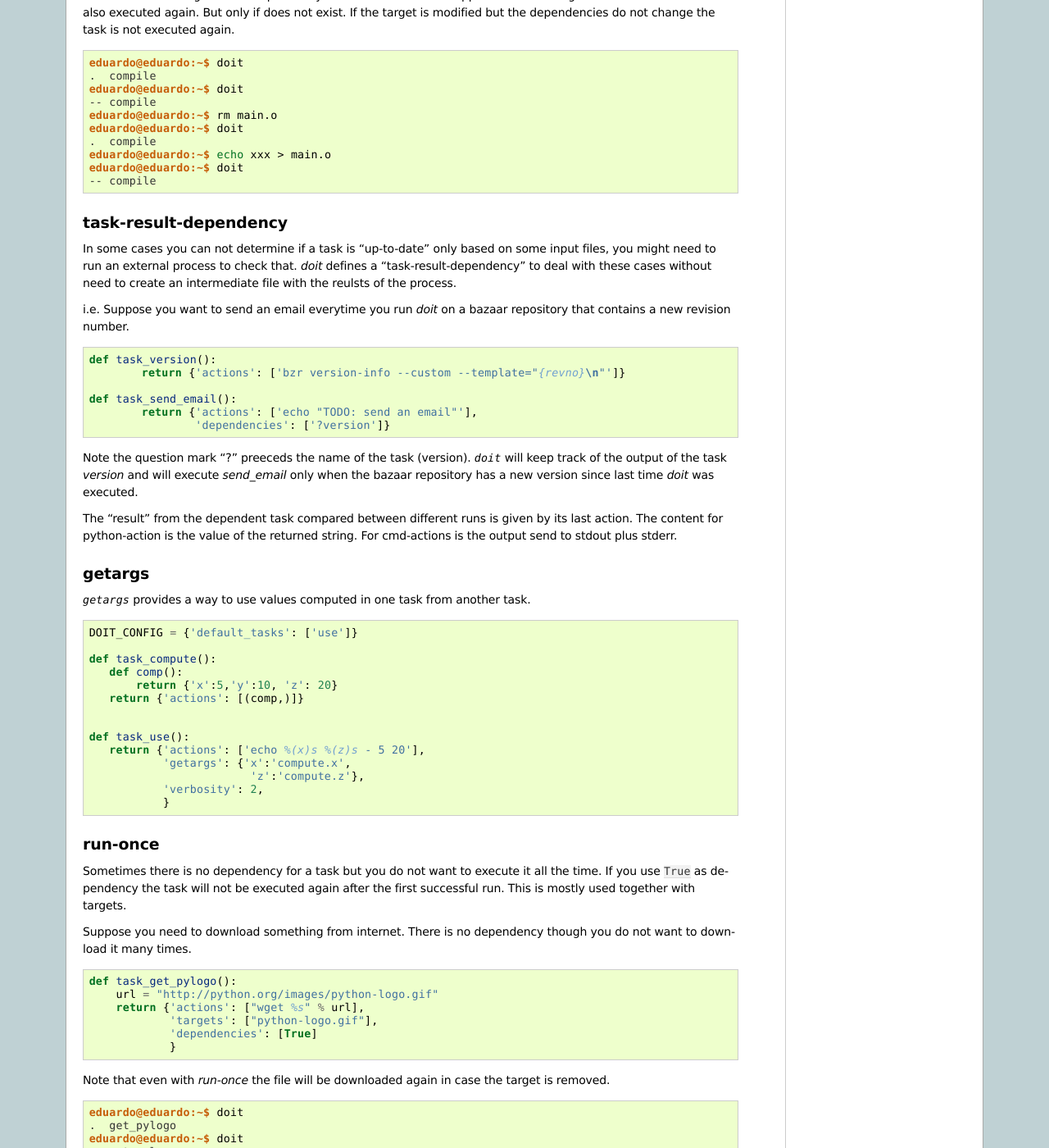
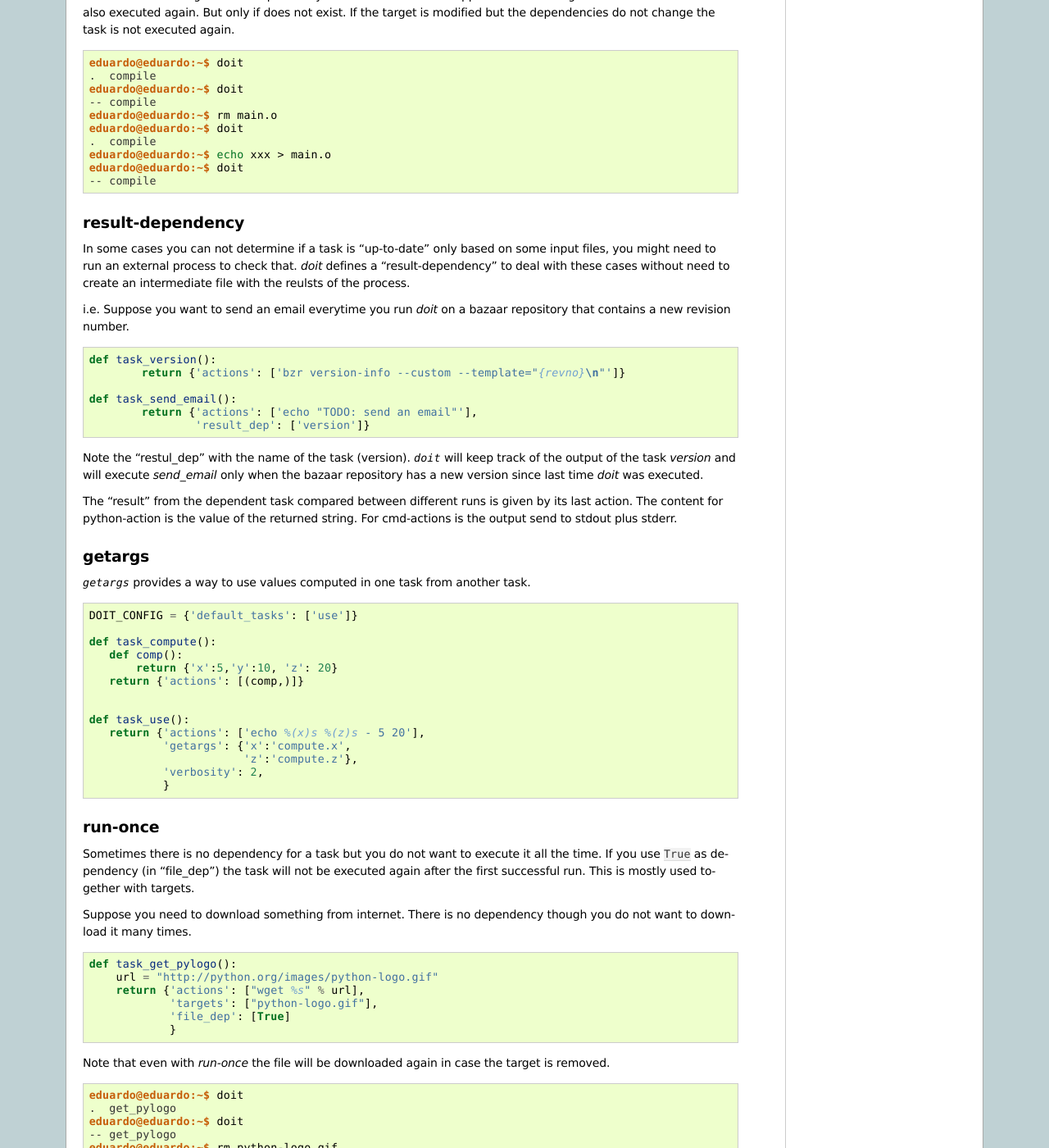
Before and after one commit to pydoit/doit, a Sphinx documentation site: the page built from doc/dependencies.rst, in a window 1280 px wide and 1400 px high, scrolled down 2272 px. Shown: the whole window at 82% size. Built offline with Sphinx 7.4.7, drawn with Linux system fonts in a browser that asks for light colours; comment, search, counter and statistics services are not loaded; some of the changed text lies outside the part shown.

Commit message:
update docs. replace depracated stuff.
--HG--
rename : doc/tutorial/setup.py => doc/tutorial/tsetup.py
extra : convert_revision : eduardo%40eduardo-20100607083418-k1lhc9xli0ma3gdr

```diff
--- a/doc/cmd_other.rst
+++ b/doc/cmd_other.rst
@@ -94,6 +94,10 @@
 auto
 -------
 
+.. warning::
+
+   Supported on Linux and Mac only.
+
 `auto` sub-command is an alternative way of executing your tasks. It is a long running process that only terminates when it is interrupted (Ctrl-C). When started it will execute the given tasks. After that it will watch the file system for modifications in the file-dependencies.  When a file is modified the tasks are re-executed.
 
 .. code-block:: console
--- a/doc/dependencies.rst
+++ b/doc/dependencies.rst
@@ -51,14 +51,14 @@
    eduardo@eduardo:~$ doit
    -- checker
 
-Note the ``---`` again.
+Note the ``--`` again.
 
 
 
 task-dependency
 ---------------
 
-We have seen only dependencies on files up to now. On `doit` you can also define **task-dependency**. To define a dependency on another task use the task name (whatever comes after ``task_`` on the function name) preceded by ":". It is used to enforce tasks are executed on the desired order. By default tasks are executed on the same order as they were defined in the `dodo` file.
+We have seen only dependencies on files up to now. On `doit` you can also define **task-dependency**. To define a dependency on another task use the task name (whatever comes after ``task_`` on the function name) in the "task_dep" attribute. It is used to enforce tasks are executed on the desired order. By default tasks are executed on the same order as they were defined in the `dodo` file.
 
 
 .. note::
@@ -116,16 +116,16 @@
     -- compile
 
 
-task-result-dependency
+result-dependency
 ----------------------
 
-In some cases you can not determine if a task is "up-to-date" only based on some input files, you might need to run an external process to check that. *doit* defines a "task-result-dependency" to deal with these cases without need to create an intermediate file with the reulsts of the process.
+In some cases you can not determine if a task is "up-to-date" only based on some input files, you might need to run an external process to check that. *doit* defines a "result-dependency" to deal with these cases without need to create an intermediate file with the reulsts of the process.
 
 i.e. Suppose you want to send an email everytime you run *doit* on a bazaar repository that contains a new revision number.
 
 .. literalinclude:: tutorial/taskresult.py
 
-Note the question mark "?" preeceds the name of the task (version). `doit` will keep track of the output of the task *version* and will execute *send_email* only when the bazaar repository has a new version since last time *doit* was executed.
+Note the "restul_dep" with the name of the task (version). `doit` will keep track of the output of the task *version* and will execute *send_email* only when the bazaar repository has a new version since last time *doit* was executed.
 
 The "result" from the dependent task compared between different runs is given by its last action. The content for python-action is the value of the returned string. For cmd-actions is the output send to stdout plus stderr.
 
@@ -141,7 +141,7 @@
 run-once
 --------
 
-Sometimes there is no dependency for a task but you do not want to execute it all the time. If you use ``True`` as dependency the task will not be executed again after the first successful run. This is mostly used together with targets.
+Sometimes there is no dependency for a task but you do not want to execute it all the time. If you use ``True`` as dependency (in "file_dep") the task will not be executed again after the first successful run. This is mostly used together with targets.
 
 Suppose you need to download something from internet. There is no dependency though you do not want to download it many times.
 
@@ -164,12 +164,12 @@
 never-upto-date
 -----------------
 
-A dependency value ``False`` can also be used in a dependency list to indicate that task should never be considered up-to-date.
+A dependency (file_dep) value ``False`` can also be used in a dependency list to indicate that task should never be considered up-to-date.
 
 Dependency None
 ----------------
 
-``None`` values as dependency will just be ignored. This is used when the value is dinamically calculated.
+``None`` values as "file_dep" will just be ignored. This is used when the value is dinamically calculated.
 
 
 
--- a/doc/developer.rst
+++ b/doc/developer.rst
@@ -43,11 +43,13 @@
 Set task's task-dependencies
 ^^^^^^^^^^^^^^^^^^^^^^^^^^^^
 
-Collect all task-dependencies for every task. task-dependencies can come from 3 sources.
+Collect all task-dependencies for every task. task-dependencies can come from:
 
 #. A task generator that return multiple sub-tasks creates a dumb task with no action that depends on all sub-tasks.
 
-#. A task-dependency explicit defined in the 'dependencies' as ":<depends-on-task_name>".
+#. A task-dependency explicit defined in the 'task_dep' as "<depends-on-task_name>".
+
+#. result_dep are also implicit task_dep.
 
 #. A file-dependency where the file is also a target from another task. If task-B depends on file-TA and file-TA is a target of task-A, task-B depends on task-A. Or task-A is a task-dependency of task-B.
 
--- a/doc/install.rst
+++ b/doc/install.rst
@@ -24,13 +24,13 @@
   `PPA archive <https://launchpad.net/~doit-team/+archive/ppa/>`_. (`help <https://launchpad.net/+help/soyuz/ppa-sources-list.html>`_)
 
 .. note::
-  * `doit` dependends on the packages `pyinotify <http://trac.dbzteam.org/pyinotify>`_
+  * `doit` dependends on the packages `pyinotify <http://trac.dbzteam.org/pyinotify>`_ (for linux). `macfsevents <http://pypi.python.org/pypi/MacFSEvents>`_ (mac)
   * for python2.4 and python2.5 users `doit` depends on the packages `simplejson` and `multiprocessing`. On python 2.6 the stdlib `json` and `multiprocessing` are used.
 
 .. warning::
 
    for Windows users:
 
+   * New releases are not tested on Windows.
+
    * There is a bug on setup tools. Check this `bug <http://bugs.launchpad.net/doit/+bug/218276>`_ for instructions.
-
-   * New releases are not activelly tested on Windows.
--- a/doc/tutorial/checker.py
+++ b/doc/tutorial/checker.py
@@ -1,3 +1,3 @@
 def task_checker():
     return {'actions': ["pychecker sample.py"],
-            'dependencies': ["sample.py"]}
+            'file_dep': ["sample.py"]}
--- a/doc/tutorial/compile.py
+++ b/doc/tutorial/compile.py
@@ -1,5 +1,5 @@
 def task_compile():
     return {'actions': ["cc -c main.c"],
-            'dependencies': ["main.c", "defs.h"],
+            'file_dep': ["main.c", "defs.h"],
             'targets': ["main.o"]
             }
--- a/doc/tutorial/cproject.py
+++ b/doc/tutorial/cproject.py
@@ -11,7 +11,7 @@
     "create binary program"
     OBJECTS = ["%s.o" % module for module in SOURCE.iterkeys()]
     return {'actions': ['cc -o %(targets)s %(dependencies)s'],
-            'dependencies': OBJECTS,
+            'file_dep': OBJECTS,
             'targets': ['edit'],
             'clean': True
             }
@@ -23,13 +23,13 @@
         yield {'name': module,
                'actions': ["cc -c %s.c" % module],
                'targets': ["%s.o" % module],
-               'dependencies': dependencies,
+               'file_dep': dependencies,
                'clean': True
                }
 
 def task_install():
     "install"
     return {'actions': ['echo install comes here...'],
-            'dependencies': [':link'],
+            'task_dep': ['link'],
             'doc': 'install executable (TODO)'
             }
--- a/doc/tutorial/download.py
+++ b/doc/tutorial/download.py
@@ -2,5 +2,5 @@
     url = "http://python.org/images/python-logo.gif"
     return {'actions': ["wget %s" % url],
             'targets': ["python-logo.gif"],
-            'dependencies': [True]
+            'file_dep': [True]
             }
--- a/doc/tutorial/getargs.py
+++ b/doc/tutorial/getargs.py
@@ -9,6 +9,6 @@
 def task_use():
    return {'actions': ['echo %(x)s %(z)s - 5 20'],
            'getargs': {'x':'compute.x',
-                        'z':'compute.z'},
+                       'z':'compute.z'},
            'verbosity': 2,
            }
--- a/doc/tutorial/group.py
+++ b/doc/tutorial/group.py
@@ -6,4 +6,4 @@
 
 def task_mygroup():
     return {'actions': None,
-           'dependencies': [':foo', ':bar']}
+            'task_dep': ['foo', 'bar']}
--- a/doc/tutorial/selecttasks.py
+++ b/doc/tutorial/selecttasks.py
@@ -10,4 +10,4 @@
 
 def task_t3():
     return {'actions': ["echo task3"],
-            'dependencies': ['task1']}
+            'file_dep': ['task1']}
--- a/doc/tutorial/tar.py
+++ b/doc/tutorial/tar.py
@@ -1,6 +1,6 @@
 def task_tar():
     return {'actions': ["tar -cf foo.tar *"],
-            'dependencies':[':version'],
+            'task_dep':['version'],
             'targets':['foo.tar']}
 
 def task_version():
--- a/doc/tutorial/taskresult.py
+++ b/doc/tutorial/taskresult.py
@@ -3,4 +3,4 @@
 
 def task_send_email():
 	return {'actions': ['echo "TODO: send an email"'],
-	        'dependencies': ['?version']}
+	        'result_dep': ['version']}
--- a/dodo.py
+++ b/dodo.py
@@ -13,7 +13,7 @@
     for file in pyFiles:
         yield {'actions': ["pyflakes %s"% file],
                'name':file,
-               'dependencies':(file,),
+               'file_dep':(file,),
                'title': (lambda task: task.name)}
 
 def task_ut():
@@ -21,7 +21,7 @@
     for test in testFiles:
         yield {'name': test,
                'actions': ["py.test %s" % test],
-               'dependencies': pyFiles,
+               'file_dep': pyFiles,
                'verbosity': 0}
 
 
--- a/website.py
+++ b/website.py
@@ -12,7 +12,7 @@
     targetPath = buildPath + 'api/'
     return {'actions':[(create_folder, [targetPath]),
                        "epydoc --config epydoc.config -o %(targets)s"],
-            'dependencies': srcFiles,
+            'file_dep': srcFiles,
             'targets': [targetPath]}
 
 def task_sphinx():
```
Also changed, not shown: other parts of doc/dependencies.rst (+1 -1 lines), doc/index.rst (+2 -6 lines), doc/tutorial/tsetup.py (renamed from doc/tutorial/setup.py).
